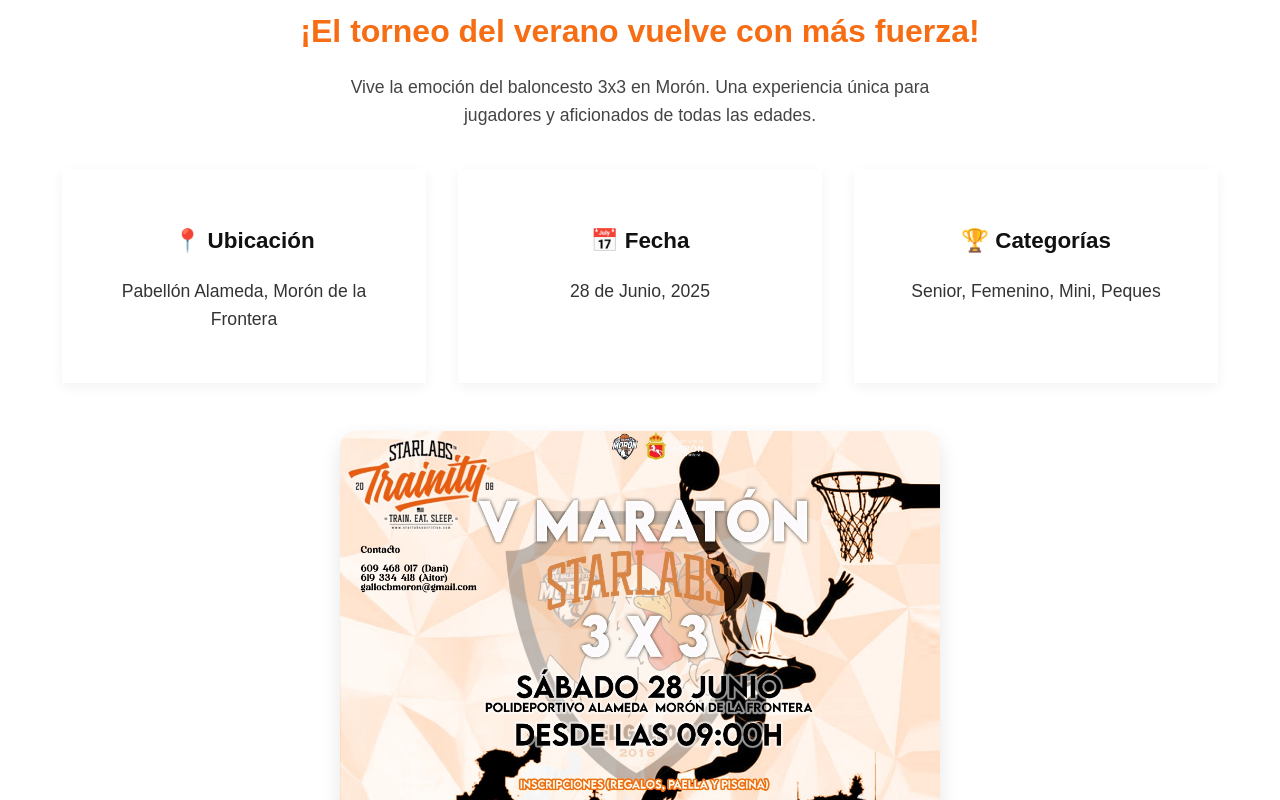
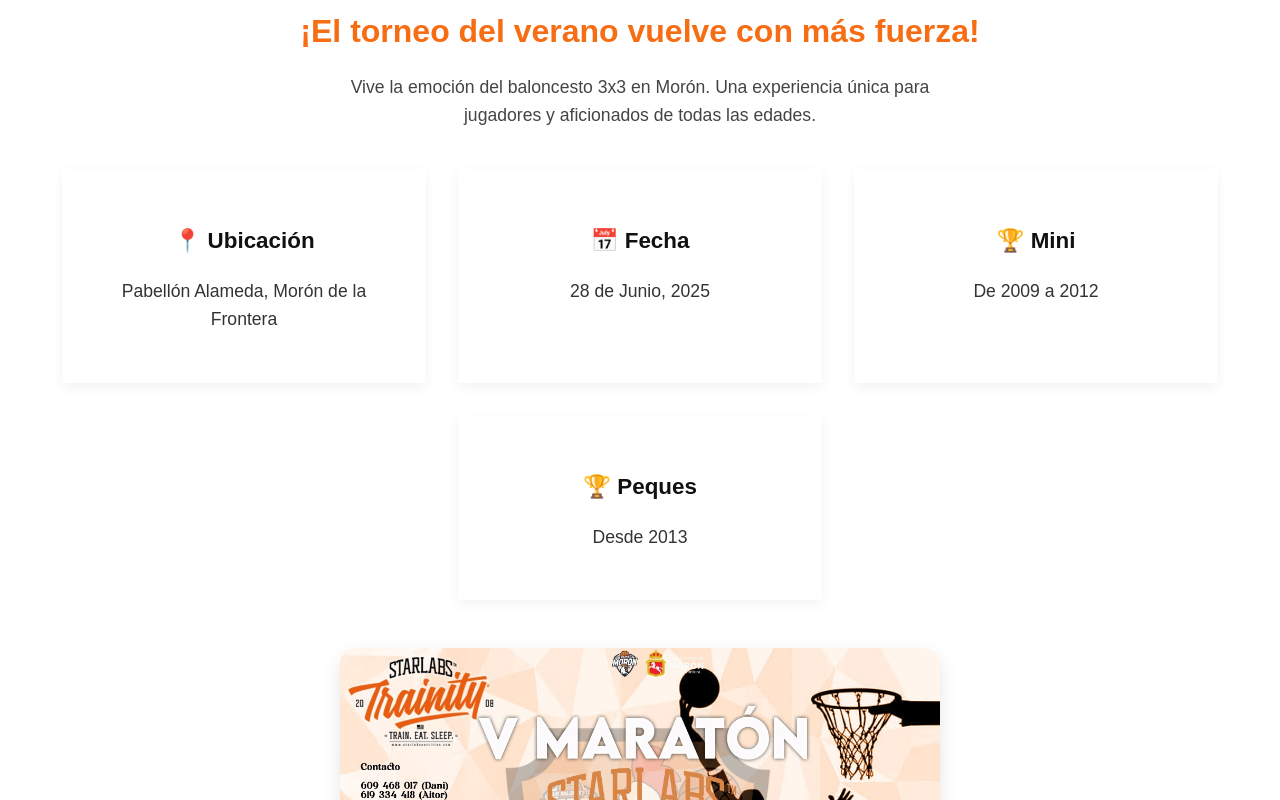
Before and after one commit to LopsanJesus/3x3moron2025, a Next.js app: page / in a window 1280 px wide. Shown: the part 993-1793 px from the top of the page. Built offline with nearby package versions, Linux system fonts and the light colour scheme.

Commit message:
Add peques and mini info

```diff
--- a/src/app/page.tsx
+++ b/src/app/page.tsx
@@ -52,8 +52,12 @@
             <p>28 de Junio, 2025</p>
           </div>
           <div className="card">
-            <h3>🏆 Categorías</h3>
-            <p>Senior, Femenino, Mini, Peques</p>
+            <h3>🏆 Mini</h3>
+            <p>De 2009 a 2012</p>
+          </div>
+          <div className="card">
+            <h3>🏆 Peques</h3>
+            <p>Desde 2013</p>
           </div>
         </div>
 
```
